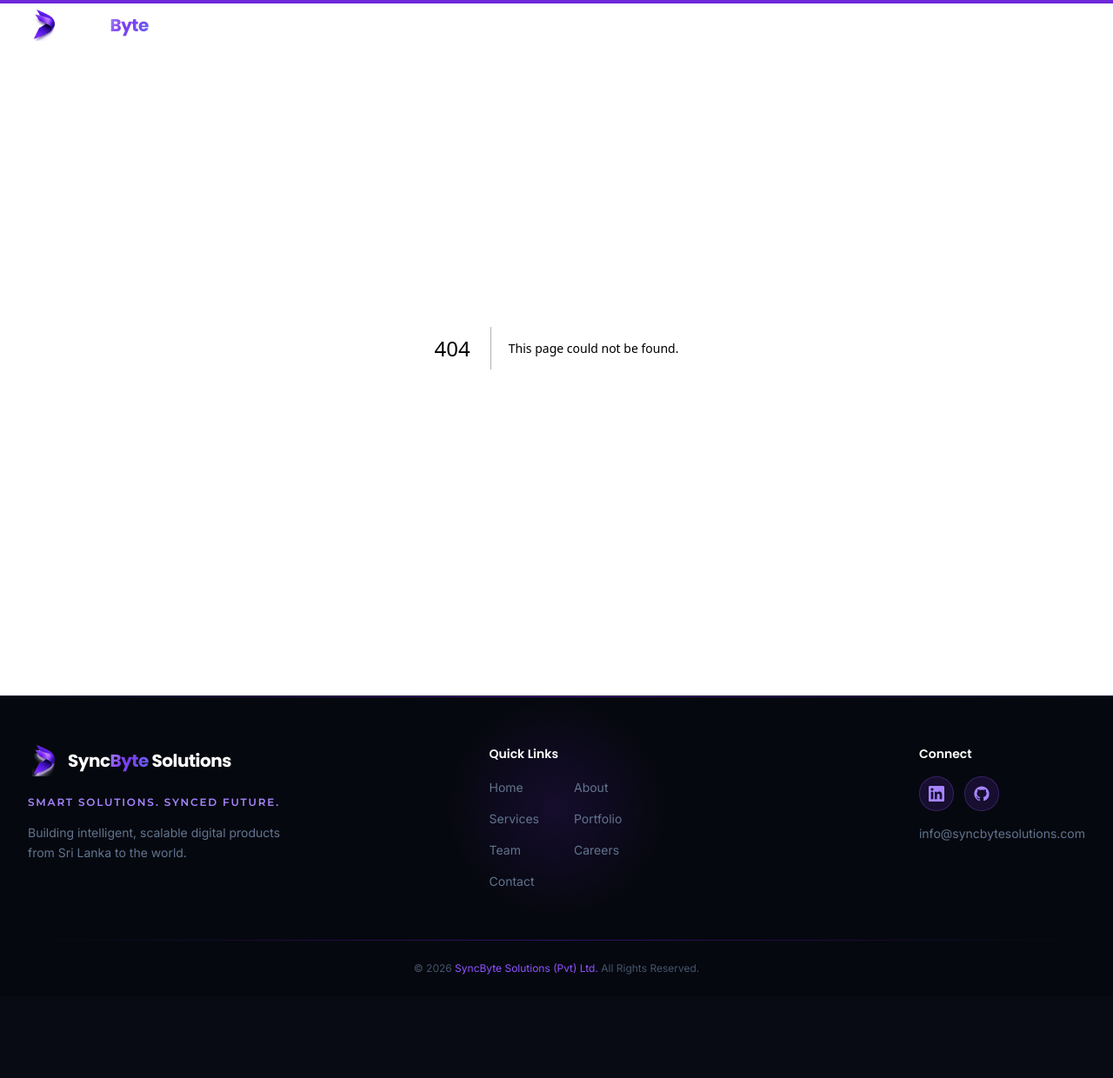
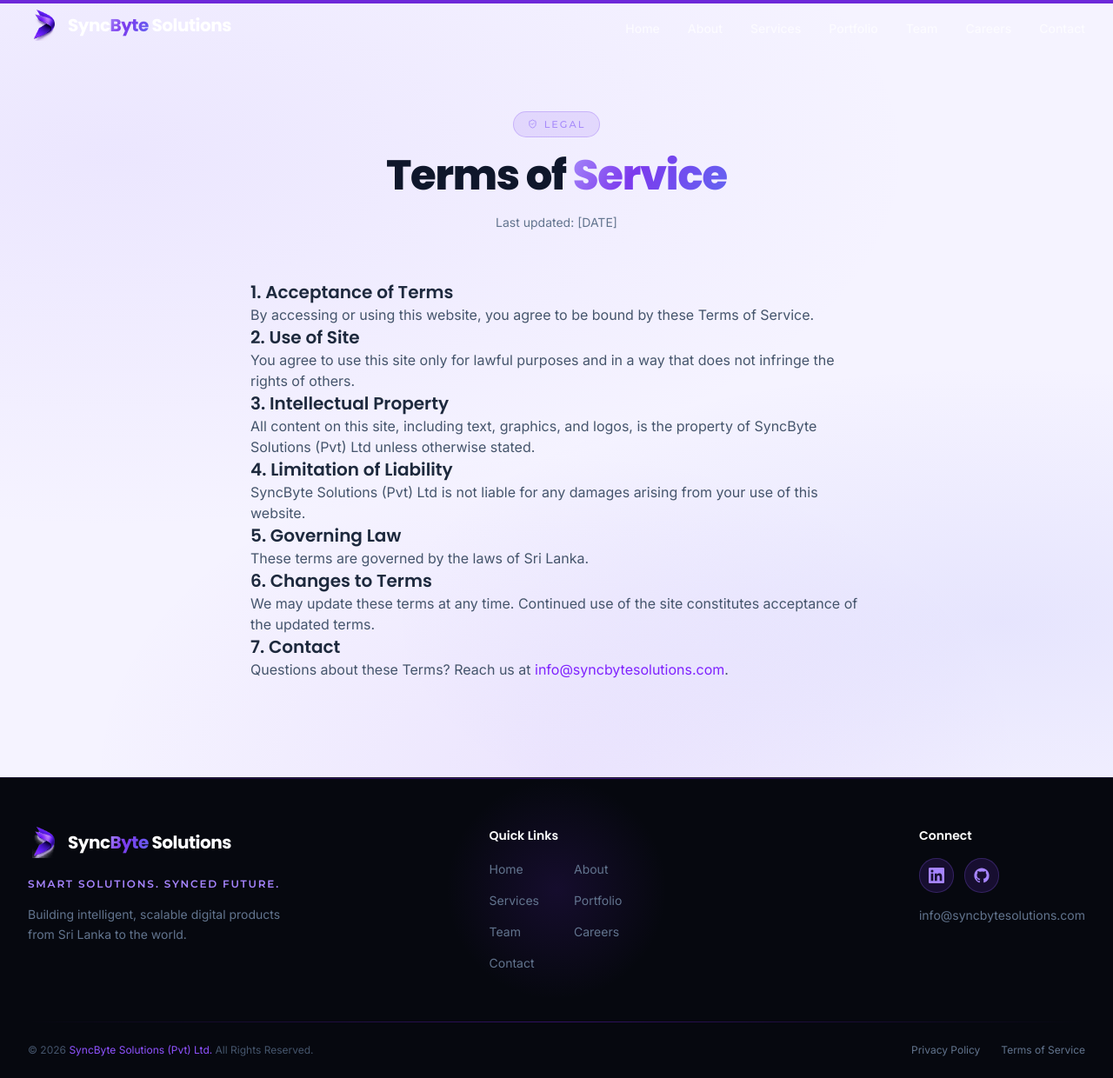
Before and after one commit to syncbytesolutions/SyncByte-Solutions-Portfolio, a Next.js app: page /terms-of-service in a window 1280 px wide. Before the commit this address had no page. Shown: the whole page at 87% size. Before the commit the page ends 1146 px from the top, so only its background shows below. Built offline with nearby package versions, Linux system fonts and the light colour scheme.

Commit message:
Add privacy policy, terms of service pages; update footer with legal links

```diff
--- /dev/null
+++ b/app/privacy-policy/page.tsx
@@ -0,0 +1,9 @@
+import { PrivacyPolicy } from '@/components/sections/privacy-policy'
+
+export default function PrivacyPolicyPage() {
+  return (
+    <main>
+      <PrivacyPolicy />
+    </main>
+  )
+}
--- /dev/null
+++ b/app/terms-of-service/page.tsx
@@ -0,0 +1,9 @@
+import { TermsOfService } from '@/components/sections/terms-of-service'
+
+export default function TermsOfServicePage() {
+  return (
+    <main>
+      <TermsOfService />
+    </main>
+  )
+}
--- a/components/footer.tsx
+++ b/components/footer.tsx
@@ -5,7 +5,8 @@ import { navLinks } from '@/lib/site-data'
 
 export function Footer() {
   return (
-    <footer className="relative overflow-hidden border-t"
+    <footer
+      className="relative overflow-hidden border-t"
       style={{
         background: '#06080f',
         borderTopColor: 'rgba(139,92,246,0.15)',
@@ -15,17 +16,25 @@ export function Footer() {
       <div className="absolute inset-x-0 top-0 h-px bg-gradient-to-r from-transparent via-violet-600/50 to-transparent" />
 
       {/* Background orb */}
-      <div className="pointer-events-none absolute left-1/2 top-0 h-64 w-64 -translate-x-1/2 rounded-full"
-        style={{ background: 'radial-gradient(circle, rgba(109,40,217,0.15) 0%, transparent 70%)' }} />
+      <div
+        className="pointer-events-none absolute left-1/2 top-0 h-64 w-64 -translate-x-1/2 rounded-full"
+        style={{
+          background:
+            'radial-gradient(circle, rgba(109,40,217,0.15) 0%, transparent 70%)',
+        }}
+      />
 
       <div className="relative mx-auto max-w-7xl px-4 sm:px-6 lg:px-8">
         <div className="grid gap-10 py-14 md:grid-cols-3">
+
           {/* Brand */}
           <div>
             <Logo wordmarkClassName="text-white" />
+
             <p className="font-caps mt-4 text-xs font-semibold text-violet-400">
               Smart Solutions. Synced Future.
             </p>
+
             <p className="mt-4 max-w-xs text-sm leading-relaxed text-slate-500">
               Building intelligent, scalable digital products from Sri Lanka to
               the world.
@@ -33,8 +42,14 @@ export function Footer() {
           </div>
 
           {/* Nav links */}
-          <nav aria-label="Footer navigation" className="md:justify-self-center">
-            <h3 className="font-heading text-sm font-semibold text-white">Quick Links</h3>
+          <nav
+            aria-label="Footer navigation"
+            className="md:justify-self-center"
+          >
+            <h3 className="font-heading text-sm font-semibold text-white">
+              Quick Links
+            </h3>
+
             <ul className="mt-4 grid grid-cols-2 gap-x-10 gap-y-3">
               {navLinks.map((link) => (
                 <li key={link.href}>
@@ -51,29 +66,45 @@ export function Footer() {
 
           {/* Connect */}
           <div className="md:justify-self-end">
-            <h3 className="font-heading text-sm font-semibold text-white">Connect</h3>
+            <h3 className="font-heading text-sm font-semibold text-white">
+              Connect
+            </h3>
+
             <div className="mt-4 flex gap-3">
+
+              {/* LinkedIn */}
               <a
                 href="https://www.linkedin.com"
                 target="_blank"
                 rel="noopener noreferrer"
                 aria-label="LinkedIn"
                 className="inline-flex h-10 w-10 items-center justify-center rounded-xl text-violet-400 transition-all duration-200 hover:-translate-y-0.5 hover:text-white"
-                style={{ background: 'rgba(124,58,237,0.15)', border: '1px solid rgba(139,92,246,0.25)' }}
+                style={{
+                  background: 'rgba(124,58,237,0.15)',
+                  border: '1px solid rgba(139,92,246,0.25)',
+                }}
               >
                 <LinkedinIcon size={18} />
               </a>
+
+              {/* GitHub */}
               <a
                 href="https://github.com"
                 target="_blank"
                 rel="noopener noreferrer"
                 aria-label="GitHub"
                 className="inline-flex h-10 w-10 items-center justify-center rounded-xl text-violet-400 transition-all duration-200 hover:-translate-y-0.5 hover:text-white"
-                style={{ background: 'rgba(124,58,237,0.15)', border: '1px solid rgba(139,92,246,0.25)' }}
+                style={{
+                  background: 'rgba(124,58,237,0.15)',
+                  border: '1px solid rgba(139,92,246,0.25)',
+                }}
               >
                 <GithubIcon size={18} />
               </a>
+
             </div>
+
+            {/* Email */}
             <a
               href="mailto:info@syncbytesolutions.com"
               className="mt-4 inline-block text-sm text-slate-500 transition-colors hover:text-violet-400"
@@ -85,11 +116,33 @@ export function Footer() {
 
         {/* Bottom divider */}
         <div className="h-px w-full bg-gradient-to-r from-transparent via-violet-900/60 to-transparent" />
-        <p className="py-6 text-center text-xs text-slate-600">
-          © 2026{' '}
-          <span className="text-violet-500">SyncByte Solutions (Pvt) Ltd.</span>
-          {' '}All Rights Reserved.
-        </p>
+
+        {/* Bottom section */}
+        <div className="flex flex-col items-center justify-between gap-4 py-6 sm:flex-row">
+          <p className="text-xs text-slate-600">
+            © 2026{' '}
+            <span className="text-violet-500">
+              SyncByte Solutions (Pvt) Ltd.
+            </span>{' '}
+            All Rights Reserved.
+          </p>
+
+          <div className="flex gap-6">
+            <Link
+              href="/privacy-policy"
+              className="text-xs text-slate-500 hover:text-violet-400"
+            >
+              Privacy Policy
+            </Link>
+
+            <Link
+              href="/terms-of-service"
+              className="text-xs text-slate-500 hover:text-violet-400"
+            >
+              Terms of Service
+            </Link>
+          </div>
+        </div>
       </div>
     </footer>
   )
--- /dev/null
+++ b/components/sections/privacy-policy.tsx
@@ -0,0 +1,72 @@
+'use client'
+
+import { motion } from 'framer-motion'
+import { ShieldCheck } from 'lucide-react'
+
+export function PrivacyPolicy() {
+  return (
+    <section className="relative overflow-hidden bg-white aurora-light pt-32 pb-28">
+      <div className="relative z-10 mx-auto max-w-3xl px-4 sm:px-6 lg:px-8">
+        <motion.div
+          className="text-center"
+          initial={{ opacity: 0, y: 30 }}
+          whileInView={{ opacity: 1, y: 0 }}
+          viewport={{ once: true }}
+          transition={{ duration: 0.7 }}
+        >
+          <span className="eyebrow-badge mb-5 inline-flex">
+            <ShieldCheck size={11} />
+            Legal
+          </span>
+          <h1 className="font-heading text-4xl font-extrabold tracking-tight text-slate-900 sm:text-5xl">
+            Privacy <span className="gradient-text">Policy</span>
+          </h1>
+          <p className="mt-5 text-sm text-slate-500">Last updated: [DATE]</p>
+        </motion.div>
+
+        <motion.div
+          className="prose prose-slate mt-14 max-w-none text-slate-600"
+          initial={{ opacity: 0, y: 20 }}
+          whileInView={{ opacity: 1, y: 0 }}
+          viewport={{ once: true }}
+          transition={{ delay: 0.15, duration: 0.7 }}
+        >
+          <h2 className="font-heading text-xl font-semibold text-slate-800">1. Information We Collect</h2>
+          <p>
+            When you submit our contact form, we collect your name, email address, and message content.
+            We do not collect any information beyond what you voluntarily provide.
+          </p>
+
+          <h2 className="font-heading text-xl font-semibold text-slate-800">2. How We Use Your Information</h2>
+          <p>
+            We use the information you provide solely to respond to your inquiry and, where applicable,
+            to follow up regarding our services. We do not sell or share your data with third parties.
+          </p>
+
+          <h2 className="font-heading text-xl font-semibold text-slate-800">3. Data Storage</h2>
+          <p>
+            Contact form submissions are securely stored using Supabase. Data is retained only as long
+            as necessary to respond to and resolve your inquiry.
+          </p>
+
+          <h2 className="font-heading text-xl font-semibold text-slate-800">4. Your Rights</h2>
+          <p>
+            You may request access to, correction of, or deletion of your personal data at any time by
+            contacting us at{' '}
+            <a href="mailto:info@syncbytesolutions.com" className="text-violet-600 hover:underline">
+              info@syncbytesolutions.com
+            </a>.
+          </p>
+
+          <h2 className="font-heading text-xl font-semibold text-slate-800">5. Contact Us</h2>
+          <p>
+            SyncByte Solutions (Pvt) Ltd — For any privacy-related questions, reach us at{' '}
+            <a href="mailto:info@syncbytesolutions.com" className="text-violet-600 hover:underline">
+              info@syncbytesolutions.com
+            </a>.
+          </p>
+        </motion.div>
+      </div>
+    </section>
+  )
+}
--- /dev/null
+++ b/components/sections/terms-of-service.tsx
@@ -0,0 +1,95 @@
+'use client'
+
+import { motion } from 'framer-motion'
+import { ShieldCheck } from 'lucide-react'
+
+export function TermsOfService() {
+  return (
+    <section className="relative overflow-hidden bg-white aurora-light pt-32 pb-28">
+      <div className="relative z-10 mx-auto max-w-3xl px-4 sm:px-6 lg:px-8">
+        <motion.div
+          className="text-center"
+          initial={{ opacity: 0, y: 30 }}
+          whileInView={{ opacity: 1, y: 0 }}
+          viewport={{ once: true }}
+          transition={{ duration: 0.7 }}
+        >
+          <span className="eyebrow-badge mb-5 inline-flex">
+            <ShieldCheck size={11} />
+            Legal
+          </span>
+          <h1 className="font-heading text-4xl font-extrabold tracking-tight text-slate-900 sm:text-5xl">
+            Terms of <span className="gradient-text">Service</span>
+          </h1>
+          <p className="mt-5 text-sm text-slate-500">Last updated: [DATE]</p>
+        </motion.div>
+
+        <motion.div
+          className="prose prose-slate mt-14 max-w-none text-slate-600"
+          initial={{ opacity: 0, y: 20 }}
+          whileInView={{ opacity: 1, y: 0 }}
+          viewport={{ once: true }}
+          transition={{ delay: 0.15, duration: 0.7 }}
+        >
+          <h2 className="font-heading text-xl font-semibold text-slate-800">
+            1. Acceptance of Terms
+          </h2>
+          <p>
+            By accessing or using this website, you agree to be bound by these Terms of Service.
+          </p>
+
+          <h2 className="font-heading text-xl font-semibold text-slate-800">
+            2. Use of Site
+          </h2>
+          <p>
+            You agree to use this site only for lawful purposes and in a way that does not
+            infringe the rights of others.
+          </p>
+
+          <h2 className="font-heading text-xl font-semibold text-slate-800">
+            3. Intellectual Property
+          </h2>
+          <p>
+            All content on this site, including text, graphics, and logos, is the property of
+            SyncByte Solutions (Pvt) Ltd unless otherwise stated.
+          </p>
+
+          <h2 className="font-heading text-xl font-semibold text-slate-800">
+            4. Limitation of Liability
+          </h2>
+          <p>
+            SyncByte Solutions (Pvt) Ltd is not liable for any damages arising from your use of
+            this website.
+          </p>
+
+          <h2 className="font-heading text-xl font-semibold text-slate-800">
+            5. Governing Law
+          </h2>
+          <p>These terms are governed by the laws of Sri Lanka.</p>
+
+          <h2 className="font-heading text-xl font-semibold text-slate-800">
+            6. Changes to Terms
+          </h2>
+          <p>
+            We may update these terms at any time. Continued use of the site constitutes
+            acceptance of the updated terms.
+          </p>
+
+          <h2 className="font-heading text-xl font-semibold text-slate-800">
+            7. Contact
+          </h2>
+          <p>
+            Questions about these Terms? Reach us at{' '}
+            <a
+              href="mailto:info@syncbytesolutions.com"
+              className="text-violet-600 hover:underline"
+            >
+              info@syncbytesolutions.com
+            </a>
+            .
+          </p>
+        </motion.div>
+      </div>
+    </section>
+  )
+}
```
